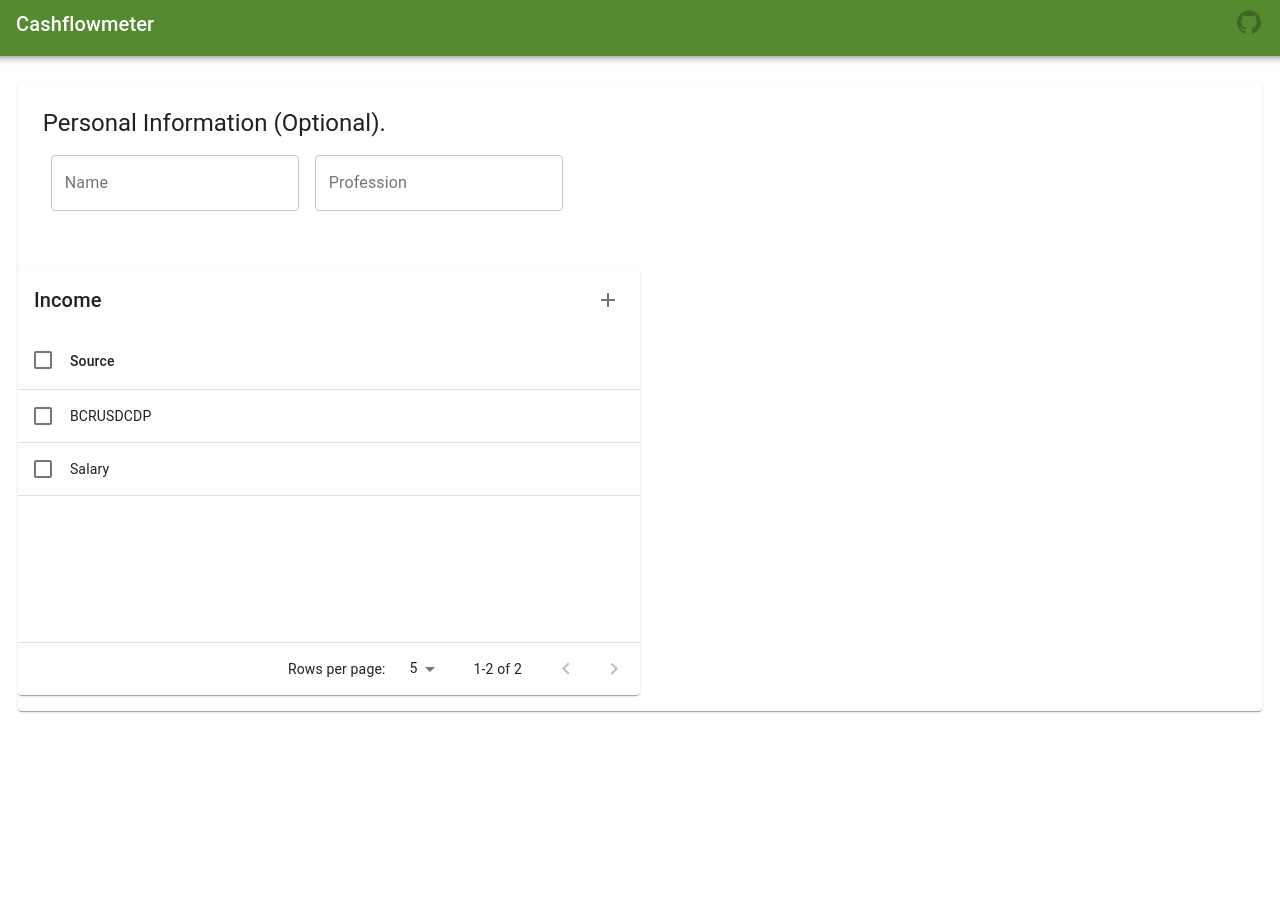
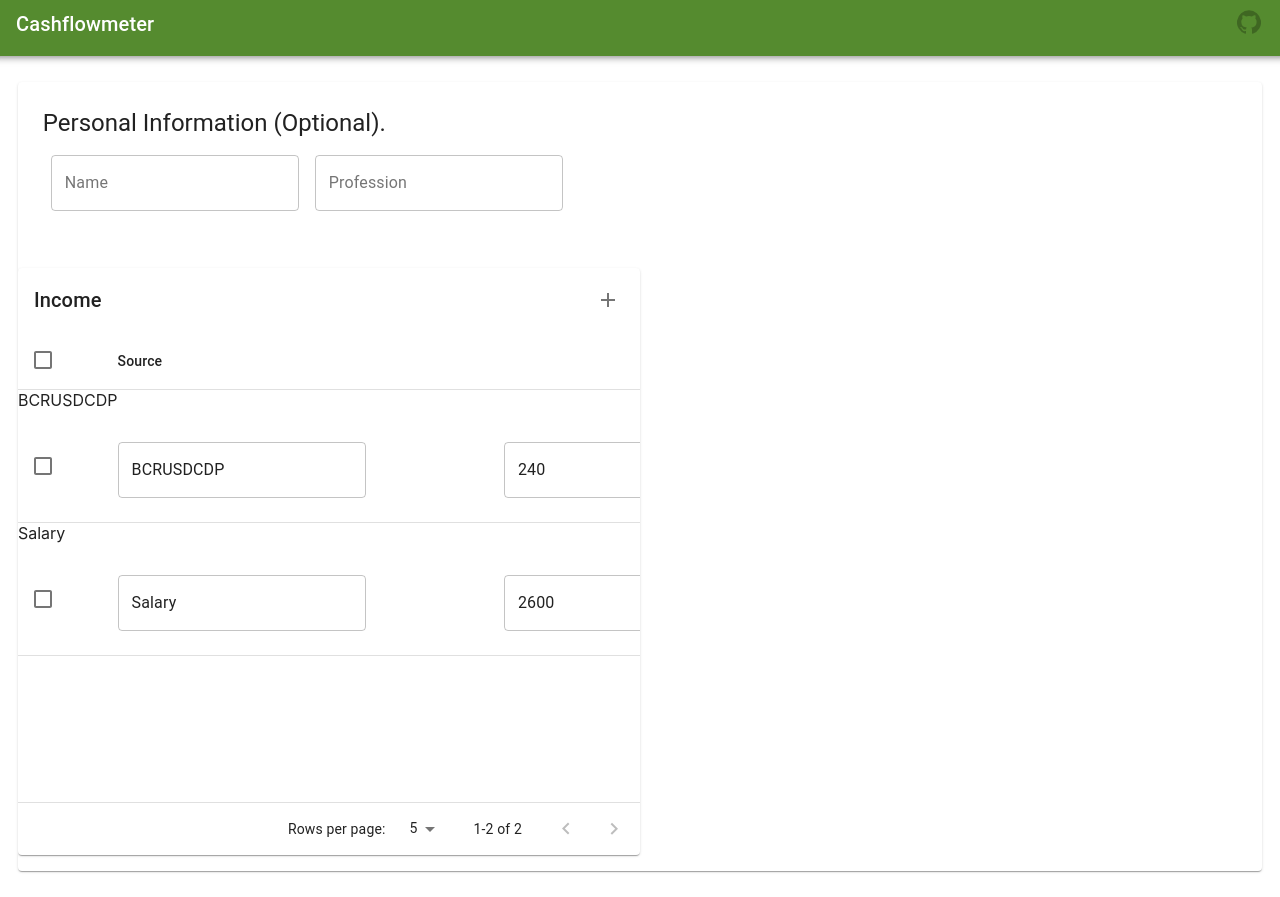
Before and after one commit to itsca/cashflowmeter, a React (Create React App) app: page /calculator in a window 1280 px wide. Before the commit the page ends 800 px from the top, so only its background shows below. Built offline with nearby package versions, Linux system fonts and the light colour scheme.

Commit message:
• Adds editable inputs to SummaryTableItem with sorting

```diff
--- a/src/Components/SummaryTable/SummaryTableBody/SummaryTableBody.tsx
+++ b/src/Components/SummaryTable/SummaryTableBody/SummaryTableBody.tsx
@@ -5,7 +5,8 @@ import SummaryTableItem from '../SummaryTableItem/SummaryTableItem';
 
 interface State {
   values: {
-    [key: string]: string;
+    name: string,
+    value: number,
   }
 }
 
@@ -52,29 +53,28 @@ const SummaryTableBody: React.FC<Props> = (props: Props) => {
   const isSelected = (name: string) => selected.indexOf(name) !== -1;
 
   const emptyRows = rowsPerPage - Math.min(rowsPerPage, rows.length - page * rowsPerPage);
-
-  // const [values, setValues] = React.useState<State>({
-  //   name: '',
-  //   profession: ''
-  // });
-
-  // const handleChange = (name: keyof State) => (event: React.ChangeEvent<HTMLInputElement>) => {
-  //   setValues({ ...values, [name]: event.target.value });
-  // };
-
-
-
+  const sortedRows = stableSort(rows, getSorting(order, orderBy))
+  .slice(page * rowsPerPage, page * rowsPerPage + rowsPerPage)
   return (
     <TableBody>
-      {stableSort(rows, getSorting(order, orderBy))
-        .slice(page * rowsPerPage, page * rowsPerPage + rowsPerPage)
-        .map((row : SummaryTableRowData, index: number) => {
+      {sortedRows.map((row : SummaryTableRowData, index: number) => {
           const rowName = typeof row.name === 'string' ? row.name : '';
           const isItemSelected = isSelected(rowName);
           const labelId = `enhanced-table-checkbox-${index}`;
 
           return (
-            <SummaryTableItem row={row} labelId={labelId} rowName={rowName} isItemSelected={isItemSelected} handleSelectClick={handleSelectClick}/>
+            <>
+              <div>{row.name}</div>
+              <SummaryTableItem
+                row={row}
+                labelId={labelId}
+                rowName={rowName}
+                isItemSelected={isItemSelected}
+                handleSelectClick={handleSelectClick}
+                onValueCasted={(values) => console.log(values)}
+                key={index}
+              />
+            </>
           );
         })}
       {emptyRows > 0 && (
--- a/src/Components/SummaryTable/SummaryTableItem/SummaryTableItem.tsx
+++ b/src/Components/SummaryTable/SummaryTableItem/SummaryTableItem.tsx
@@ -1,17 +1,42 @@
 import React from 'react';
-import { Grid, TableRow, TableCell, Checkbox } from '@material-ui/core';
+import { TableRow, TableCell, Checkbox, TextField } from '@material-ui/core';
 import { SummaryTableRowData } from '../SummaryTable';
+
+interface State {
+  name: string,
+  amount: number
+}
 
 interface Props {
   labelId: string,
   row: SummaryTableRowData,
   rowName: string,
   isItemSelected: boolean,
-  handleSelectClick: (event: React.MouseEvent<HTMLButtonElement, MouseEvent>, rowName: string) => void
+  handleSelectClick: (event: React.MouseEvent<HTMLButtonElement, MouseEvent>, rowName: string) => void,
+  onValueCasted: (values: State) => void
 }
+
 
 const SummaryTableItem: React.FC<Props> = (props: Props) => {
   const {row, isItemSelected, handleSelectClick, labelId, rowName} = props
+
+  const [values, setValues] = React.useState<State>({
+    name: row.name,
+    amount: row.amount
+  });
+
+  const handleChange = (name: keyof State) => (event: React.ChangeEvent<HTMLInputElement>) => {
+    setValues({ ...values, [name]: event.target.value });
+  };
+
+  React.useEffect(() => {
+    setValues(row);
+  }, [row]);
+
+  React.useEffect(() => {
+    props.onValueCasted(values)
+  }, [values]);
+
   return (
     <TableRow
       hover
@@ -29,18 +54,23 @@ const SummaryTableItem: React.FC<Props> = (props: Props) => {
         />
       </TableCell>
       <TableCell component="th" id={labelId} scope="row" padding="none">
-        {/* <TextField
+        <TextField
           id="input-name"
-          label="Name"
-          className={classes.textField}
           value={values.name}
           onChange={handleChange('name')}
           margin="normal"
           variant="outlined"
-        /> */}
-        {row.name}
+        />
       </TableCell>
-      <TableCell align="right">{row.amount}</TableCell>
+      <TableCell align="right">
+        <TextField
+          id="input-amount"
+          value={values.amount}
+          onChange={handleChange('amount')}
+          margin="normal"
+          variant="outlined"
+        />
+      </TableCell>
     </TableRow>
   );
 }
```
